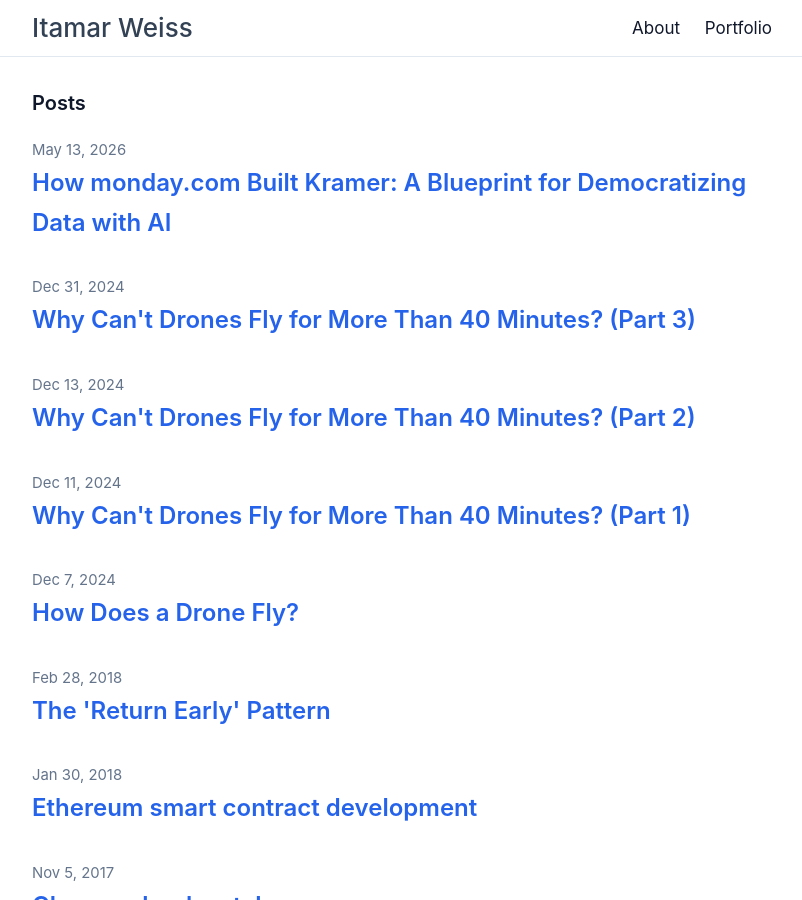
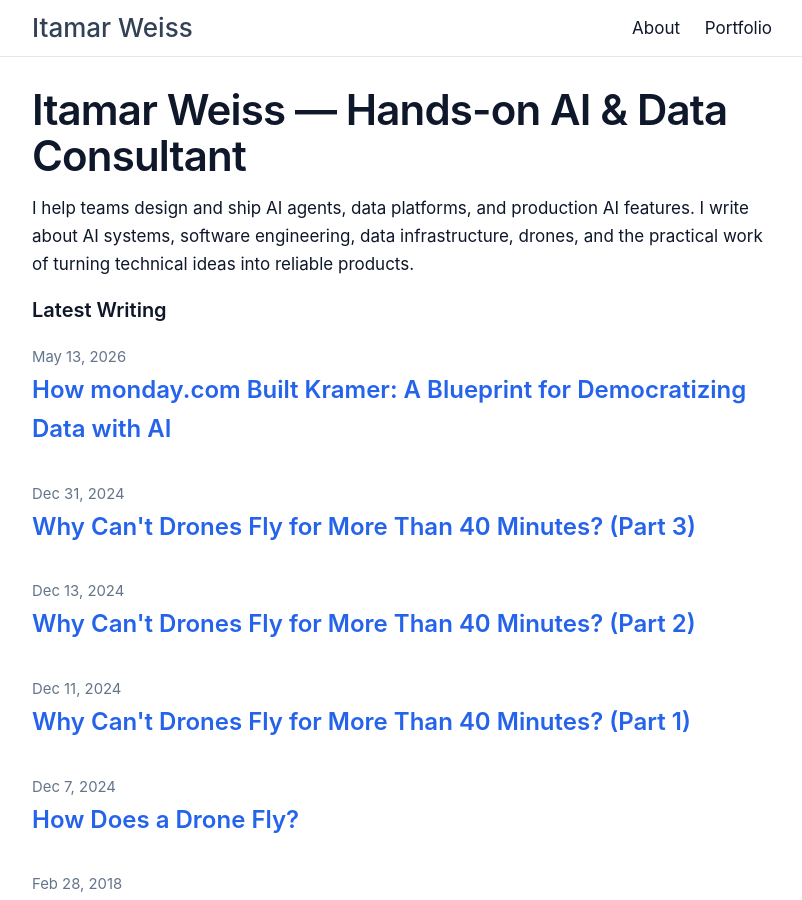
Before and after one commit to itamarwe/itamarwe.github.io, a Jekyll site: the page built from index.html, in a window 1280 px wide and 900 px high. Shown: the whole window, without its empty margins (238-1040 px from the left). Built offline with Jekyll 4.4.1, drawn with Linux system fonts in a browser that asks for light colours; some of the changed text lies outside the part shown.

Commit message:
Add homepage intro, fix site URL/description, enable sitemap and robots.txt
Google's homepage snippet was likely sourcing the old 'Personal blog by
Itamar Weiss.' string from the footer (which renders site.description)
because there was no visible above-the-fold copy describing the site.
This adds:

- A visible H1 intro and short paragraph at the top of index.html, and
  renames the post-list heading from 'Posts' to 'Latest Writing' so the
  homepage actually says what it's about.
- A rewritten site.description that doubles as the footer line and any
  meta-description fallback.
- Corrects site.url from http://www.itamarweiss.com to the actual served
  domain https://www.itamar-weiss.com (from CNAME), so canonical and
  Open Graph URLs are right.
- Enables jekyll-sitemap so /sitemap.xml is generated, and adds
  robots.txt pointing to it for faster crawler discovery.

```diff
--- a/_config.yml
+++ b/_config.yml
@@ -9,11 +9,13 @@
 title: Itamar Weiss
 email: me@itamarweiss.com
 description: > # this means to ignore newlines until "baseurl:"
-  Personal blog by Itamar Weiss.
+  Notes on AI agents, data platforms, software engineering, and production systems by Itamar Weiss.
 baseurl: "" # the subpath of your site, e.g. /blog
-url: "http://www.itamarweiss.com" # the base hostname & protocol for your site
+url: "https://www.itamar-weiss.com" # the base hostname & protocol for your site
 twitter_username: itamarwe
 github_username:  itamarwe
 
 # Build settings
 markdown: kramdown
+plugins:
+  - jekyll-sitemap
--- a/index.html
+++ b/index.html
@@ -6,7 +6,12 @@ excerpt: "Helping teams ship AI agents, data platforms, and production AI featur
 
 <div class="home">
 
-  <h1 class="page-heading">Posts</h1>
+  <header class="home-intro">
+    <h1 class="post-title">Itamar Weiss — Hands-on AI &amp; Data Consultant</h1>
+    <p>I help teams design and ship AI agents, data platforms, and production AI features. I write about AI systems, software engineering, data infrastructure, drones, and the practical work of turning technical ideas into reliable products.</p>
+  </header>
+
+  <h2 class="page-heading">Latest Writing</h2>
 
   <ul class="post-list">
     {% for post in site.posts %}
--- /dev/null
+++ b/robots.txt
@@ -0,0 +1,4 @@
+User-agent: *
+Allow: /
+
+Sitemap: https://www.itamar-weiss.com/sitemap.xml
```
